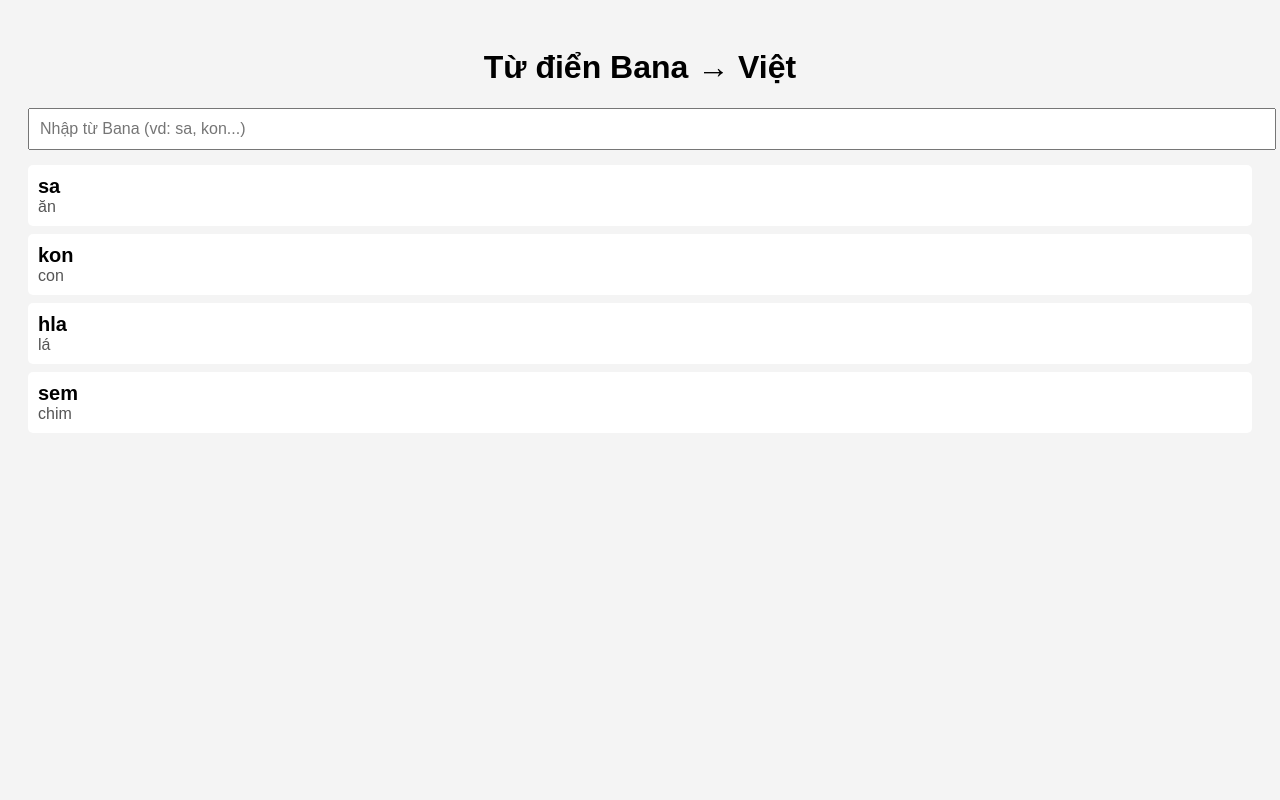
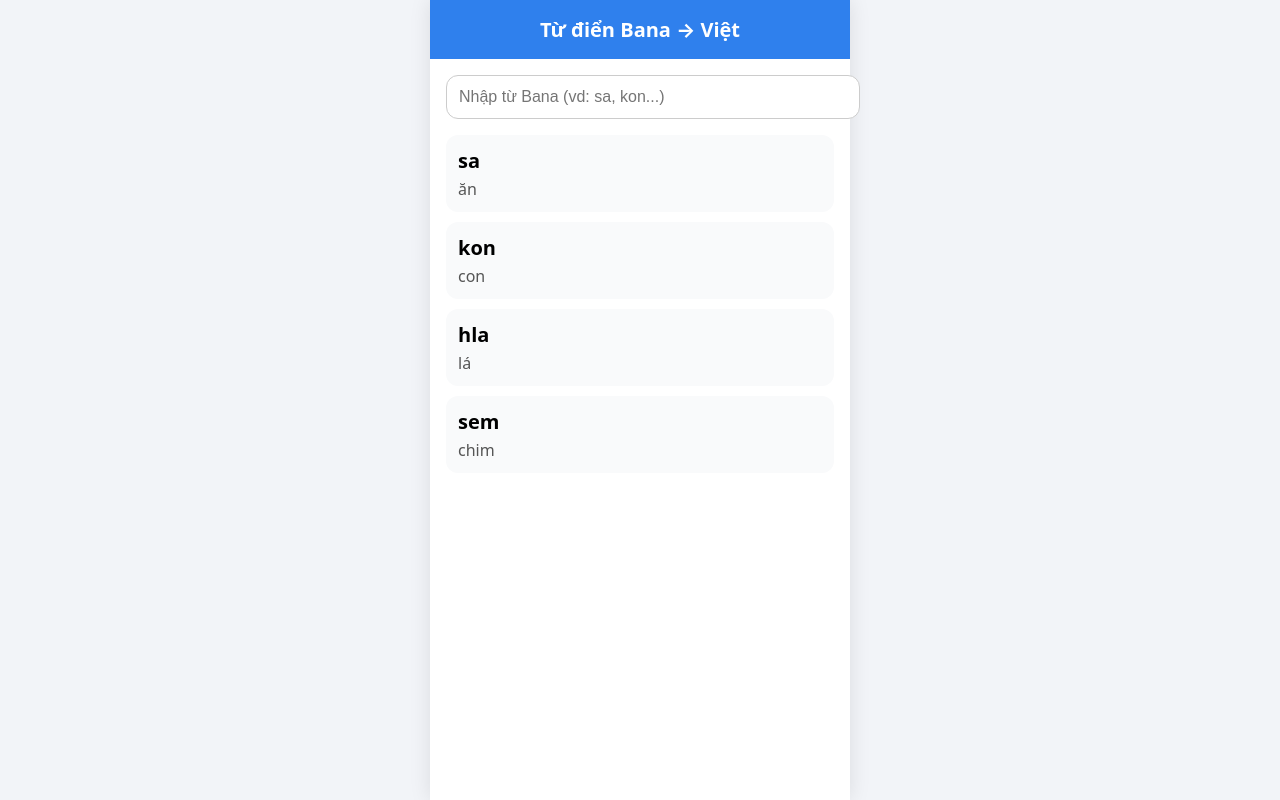
Before and after one commit to yba1602gialai/bana-dictionary, a plain HTML site: page index.html in a window 1280 px wide. Drawn offline with Linux system fonts and the light colour scheme.

Commit message:
Update index.html

```diff
--- a/index.html
+++ b/index.html
@@ -1,77 +1,121 @@
 <!DOCTYPE html>
 <html lang="vi">
 <head>
-  <meta charset="UTF-8">
+  <meta charset="UTF-8" />
   <title>Từ điển Bana → Việt</title>
+  <meta name="viewport" content="width=device-width, initial-scale=1.0">
+
   <style>
     body {
-      font-family: Arial, sans-serif;
-      background: #f4f4f4;
-      padding: 20px;
+      margin: 0;
+      font-family: system-ui, -apple-system, BlinkMacSystemFont, sans-serif;
+      background: #f2f4f8;
     }
-    h1 {
+
+    .app {
+      max-width: 420px;
+      margin: auto;
+      min-height: 100vh;
+      background: #ffffff;
+      box-shadow: 0 0 20px rgba(0,0,0,0.1);
+    }
+
+    header {
+      background: #2f80ed;
+      color: white;
+      padding: 16px;
       text-align: center;
+      font-size: 20px;
+      font-weight: bold;
     }
-    input {
+
+    .search-box {
+      padding: 16px;
+    }
+
+    .search-box input {
       width: 100%;
-      padding: 10px;
+      padding: 12px;
       font-size: 16px;
-      margin-bottom: 15px;
+      border-radius: 12px;
+      border: 1px solid #ccc;
+      outline: none;
     }
-    .word {
-      background: white;
-      padding: 10px;
-      margin-bottom: 8px;
-      border-radius: 5px;
+
+    .list {
+      padding: 0 16px 16px;
     }
+
+    .card {
+      background: #f9fafb;
+      border-radius: 12px;
+      padding: 12px;
+      margin-bottom: 10px;
+    }
+
     .bana {
       font-size: 20px;
       font-weight: bold;
     }
+
     .viet {
+      font-size: 16px;
       color: #555;
+      margin-top: 4px;
+    }
+
+    .empty {
+      text-align: center;
+      color: #999;
+      margin-top: 40px;
     }
   </style>
 </head>
 <body>
 
-<h1>Từ điển Bana → Việt</h1>
+<div class="app">
+  <header>Từ điển Bana → Việt</header>
 
-<input type="text" id="search" placeholder="Nhập từ Bana (vd: sa, kon...)">
+  <div class="search-box">
+    <input id="search" placeholder="Nhập từ Bana (vd: sa, kon...)">
+  </div>
 
-<div id="result"></div>
+  <div id="list" class="list"></div>
+</div>
 
 <script>
   const banaWords = [
     { bana: "sa", viet: "ăn" },
     { bana: "kon", viet: "con" },
     { bana: "hla", viet: "lá" },
-    { bana: "sem", viet: "chim" },
+    { bana: "sem", viet: "chim" }
   ];
 
-  const searchInput = document.getElementById("search");
-  const resultDiv = document.getElementById("result");
+  const search = document.getElementById("search");
+  const list = document.getElementById("list");
 
   function render(words) {
-    resultDiv.innerHTML = "";
+    list.innerHTML = "";
     if (words.length === 0) {
-      resultDiv.innerHTML = "<p>Không tìm thấy</p>";
+      list.innerHTML = '<div class="empty">Không tìm thấy</div>';
       return;
     }
-    words.forEach(word => {
-      resultDiv.innerHTML += `
-        <div class="word">
-          <div class="bana">${word.bana}</div>
-          <div class="viet">${word.viet}</div>
-        </div>
+
+    words.forEach(w => {
+      const div = document.createElement("div");
+      div.className = "card";
+      div.innerHTML = `
+        <div class="bana">${w.bana}</div>
+        <div class="viet">${w.viet}</div>
       `;
+      list.appendChild(div);
     });
   }
 
-  searchInput.addEventListener("input", () => {
-    const query = searchInput.value.toLowerCase();
+  search.addEventListener("input", () => {
+    const q = search.value.toLowerCase();
     const filtered = banaWords.filter(w =>
-      w.bana.toLowerCase().includes(query)
+      w.bana.toLowerCase().includes(q)
     );
     render(filtered);
   });
```
